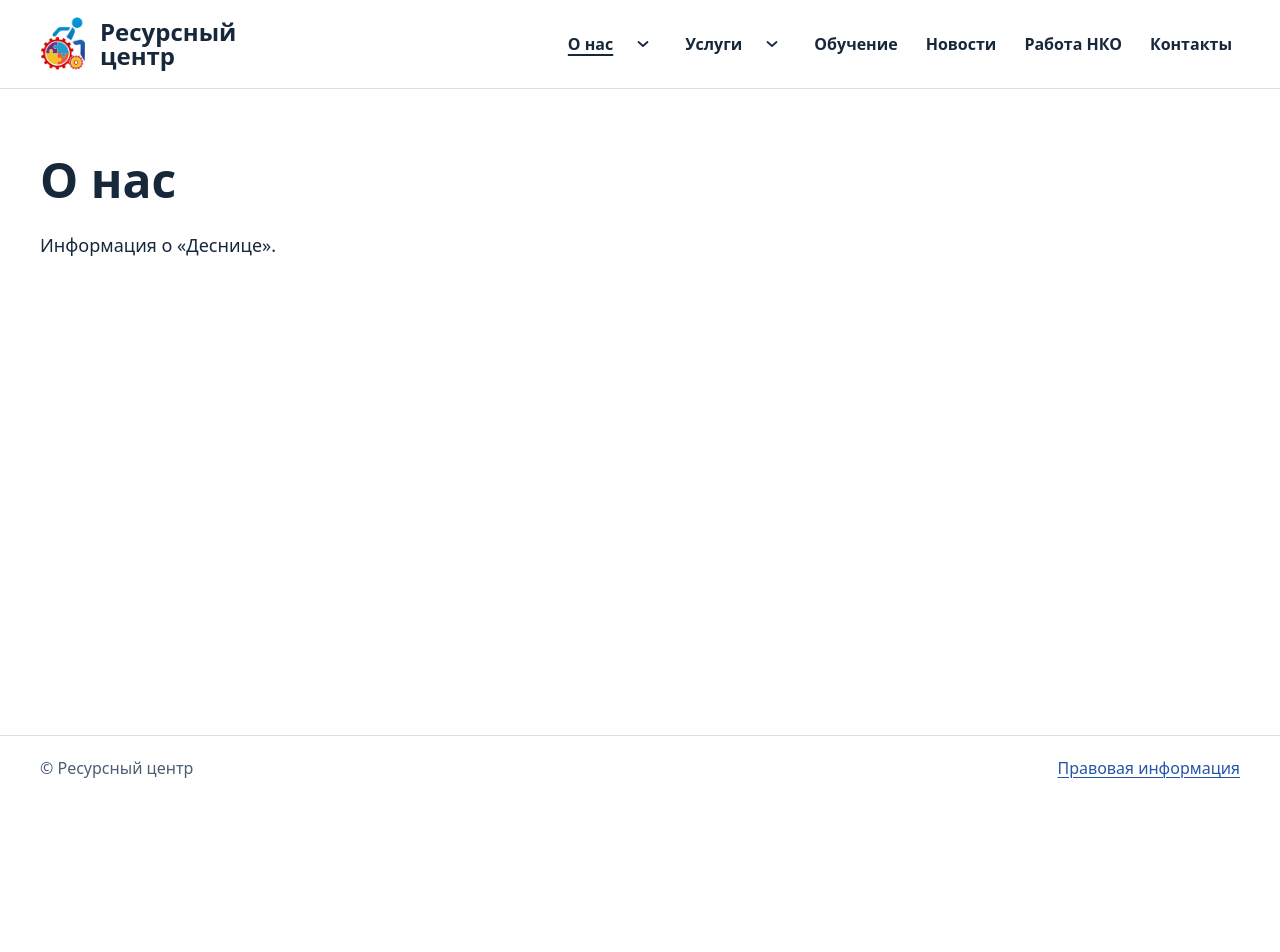
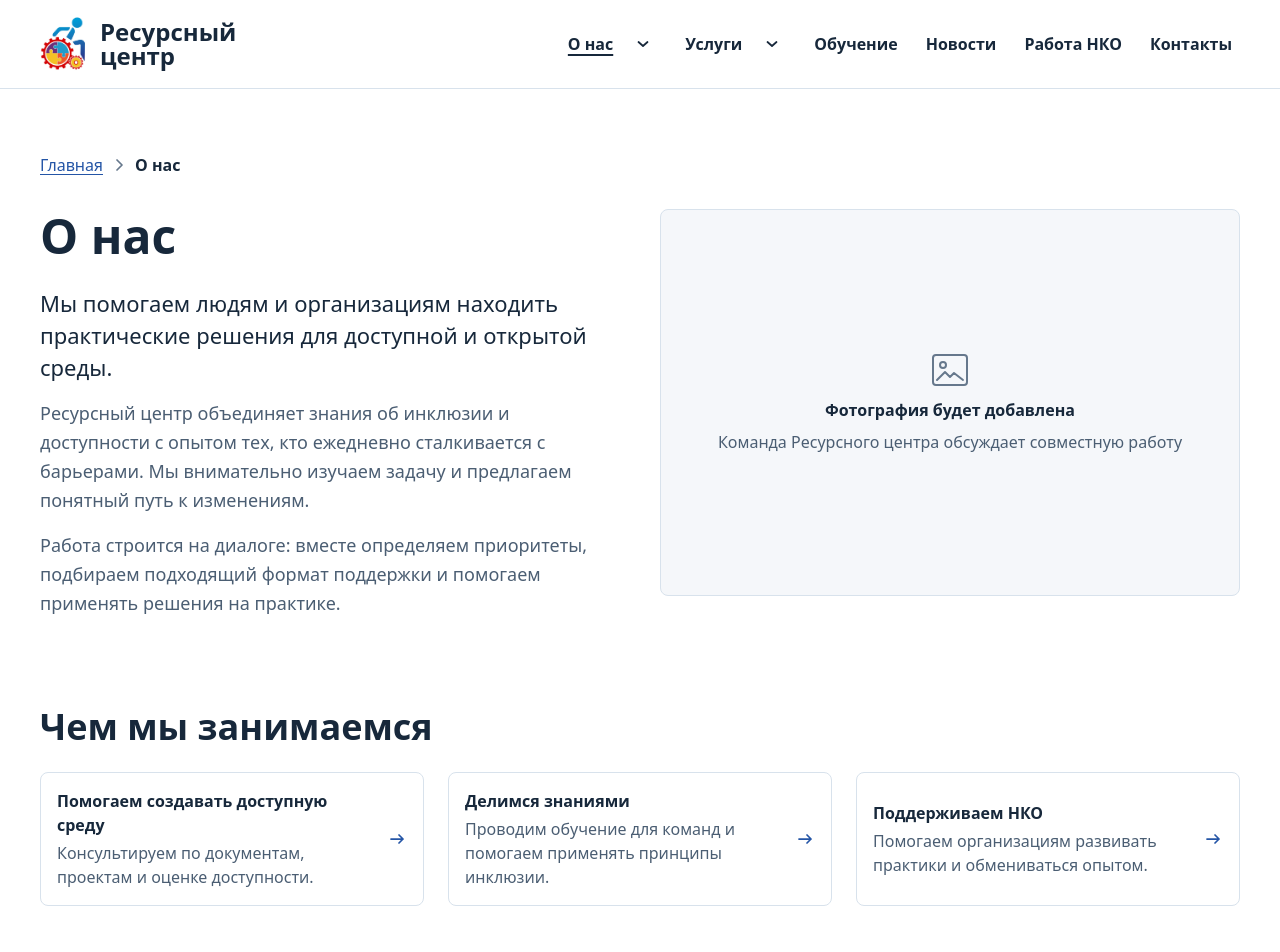
Before and after one commit to Jefrry/desnica, a Nuxt app in the folder apps/web/: page /about in a window 1280 px wide. Shown: the top 952 px of the page. Before the commit the page ends 800 px from the top, so only its background shows below. Built offline with nearby package versions, Linux system fonts and the light colour scheme.

Commit message:
about and mission pages

```diff
--- /dev/null
+++ b/apps/web/app/components/about/AboutLinkCard.vue
@@ -0,0 +1,43 @@
+<script setup lang="ts">
+import type { RouteLocationRaw } from 'vue-router'
+
+defineOptions({ name: 'AboutLinkCard' })
+
+defineProps<{
+  to: RouteLocationRaw
+  title: string
+  description: string
+}>()
+</script>
+
+<template>
+  <NuxtLink
+    :to="to"
+    :aria-label="title"
+    class="group flex h-full min-h-control min-w-0 items-center gap-3 rounded-card border border-border-subtle bg-surface p-4 text-ink no-underline transition-colors hover:border-brand hover:bg-surface-accent hover:text-ink hover:no-underline"
+  >
+    <span class="min-w-0 flex-1">
+      <span class="block text-control font-semibold [overflow-wrap:anywhere]">
+        {{ title }}
+      </span>
+      <span class="mt-1 block text-caption font-normal text-muted [overflow-wrap:anywhere]">
+        {{ description }}
+      </span>
+    </span>
+
+    <svg
+      class="size-5 shrink-0 text-brand transition-colors group-hover:text-brand-hover"
+      viewBox="0 0 20 20"
+      fill="none"
+      aria-hidden="true"
+    >
+      <path
+        d="M4 10h12m-4-4 4 4-4 4"
+        stroke="currentColor"
+        stroke-width="1.75"
+        stroke-linecap="round"
+        stroke-linejoin="round"
+      />
+    </svg>
+  </NuxtLink>
+</template>
--- /dev/null
+++ b/apps/web/app/constants/mocks/mission.ts
@@ -0,0 +1,14 @@
+export const previewMissionPrinciples = [
+  {
+    title: 'Уважение к человеку',
+    body: 'Слушаем опыт людей, признаём разные потребности и ищем решения без готовых предположений.',
+  },
+  {
+    title: 'Доступность на практике',
+    body: 'Переводим общие принципы в понятные действия, которые можно применять в ежедневной работе.',
+  },
+  {
+    title: 'Сотрудничество',
+    body: 'Объединяем знания участников и поддерживаем изменения, за которые команда готова отвечать вместе.',
+  },
+] as const
--- a/apps/web/app/pages/about/index.vue
+++ b/apps/web/app/pages/about/index.vue
@@ -1,21 +1,149 @@
 <script setup lang="ts">
-import { useSeoMeta } from '#imports'
+import { useHead, useRequestURL, useSeoMeta } from '#imports'
+import { TEAM_MEMBERS } from '~/constants/team'
 
 defineOptions({ name: 'AboutIndexPage' })
 
+const requestUrl = useRequestURL()
+
 useSeoMeta({
   title: 'О нас',
-  description: 'Информация о «Деснице».',
+  description: 'О Ресурсном центре, направлениях работы, команде и подходе к сотрудничеству.',
+})
+
+useHead({
+  link: [{ rel: 'canonical', href: new URL('/about', requestUrl.origin).toString() }],
 })
 </script>
 
 <template>
-  <article class="page-section">
-    <header>
-      <h1>О нас</h1>
-    </header>
-    <p>
-      Информация о «Деснице».
-    </p>
-  </article>
+  <div>
+    <Container>
+      <Breadcrumbs
+        :items="[
+          { label: 'Главная', to: '/' },
+          { label: 'О нас' },
+        ]"
+        class="mb-8"
+      />
+
+      <PageIntro
+        title="О нас"
+        lead="Мы помогаем людям и организациям находить практические решения для доступной и открытой среды."
+        :media="{
+          assetId: 'team-meeting',
+          alt: 'Команда Ресурсного центра обсуждает совместную работу',
+          width: 720,
+          height: 480,
+          loading: 'eager',
+        }"
+      >
+        <template #body>
+          <p>
+            Ресурсный центр объединяет знания об инклюзии и доступности с опытом тех, кто ежедневно сталкивается с барьерами. Мы внимательно изучаем задачу и предлагаем понятный путь к изменениям.
+          </p>
+          <p class="mb-0">
+            Работа строится на диалоге: вместе определяем приоритеты, подбираем подходящий формат поддержки и помогаем применять решения на практике.
+          </p>
+        </template>
+      </PageIntro>
+
+      <section
+        class="mt-12 tablet:mt-16"
+        aria-labelledby="about-directions-heading"
+      >
+        <h2 id="about-directions-heading">
+          Чем мы занимаемся
+        </h2>
+        <ul class="m-0 grid list-none gap-4 p-0 tablet:grid-cols-3 tablet:gap-6">
+          <li>
+            <AboutLinkCard
+              to="/services"
+              title="Помогаем создавать доступную среду"
+              description="Консультируем по документам, проектам и оценке доступности."
+            />
+          </li>
+          <li>
+            <AboutLinkCard
+              to="/training"
+              title="Делимся знаниями"
+              description="Проводим обучение для команд и помогаем применять принципы инклюзии."
+            />
+          </li>
+          <li>
+            <AboutLinkCard
+              to="/ngo"
+              title="Поддерживаем НКО"
+              description="Помогаем организациям развивать практики и обмениваться опытом."
+            />
+          </li>
+        </ul>
+      </section>
+
+      <section
+        class="mt-12 tablet:mt-16"
+        aria-labelledby="about-team-heading"
+      >
+        <h2 id="about-team-heading">
+          Наша команда
+        </h2>
+        <p class="max-w-[46rem] text-muted">
+          Над задачами работают специалисты с разными компетенциями. Вместе они помогают увидеть ситуацию с разных сторон и перейти от обсуждения к практическим решениям.
+        </p>
+        <ul class="m-0 grid list-none gap-4 p-0 tablet:grid-cols-3 tablet:gap-6">
+          <li
+            v-for="member in TEAM_MEMBERS"
+            :key="member.assetId"
+            class="min-w-0"
+          >
+            <PersonCard
+              :asset-id="member.assetId"
+              :alt="member.alt"
+              :role="member.role"
+            />
+          </li>
+        </ul>
+      </section>
+
+      <section
+        class="mt-12 tablet:mt-16"
+        aria-labelledby="about-related-heading"
+      >
+        <h2 id="about-related-heading">
+          Узнайте больше
+        </h2>
+        <ul class="m-0 grid list-none gap-4 p-0 tablet:grid-cols-3 tablet:gap-6">
+          <li>
+            <AboutLinkCard
+              to="/about/mission"
+              title="Наша миссия"
+              description="Принципы, которые определяют нашу работу."
+            />
+          </li>
+          <li>
+            <AboutLinkCard
+              to="/about/documents"
+              title="Уставные документы"
+              description="Документы Ресурсного центра и их текстовые версии."
+            />
+          </li>
+          <li>
+            <AboutLinkCard
+              to="/about/reports"
+              title="Годовая отчётность"
+              description="Материалы о работе центра по годам."
+            />
+          </li>
+        </ul>
+      </section>
+    </Container>
+
+    <ContactBand
+      class="mt-12 tablet:mt-16"
+      title="Давайте работать вместе"
+      text="Расскажите о своей задаче — обсудим, какой формат поддержки подойдёт лучше всего."
+      cta-label="Связаться с нами"
+      cta-to="/contacts"
+    />
+  </div>
 </template>
--- /dev/null
+++ b/apps/web/app/pages/about/mission.vue
@@ -0,0 +1,73 @@
+<script setup lang="ts">
+import { useHead, useRequestURL, useSeoMeta } from '#imports'
+import { previewMissionPrinciples } from '~/constants/mocks/mission'
+
+defineOptions({ name: 'AboutMissionPage' })
+
+const requestUrl = useRequestURL()
+
+useSeoMeta({
+  title: 'Наша миссия',
+  description: 'Миссия и принципы Ресурсного центра.',
+})
+
+useHead({
+  link: [{ rel: 'canonical', href: new URL('/about/mission', requestUrl.origin).toString() }],
+})
+</script>
+
+<template>
+  <div>
+    <Container>
+      <Breadcrumbs
+        :items="[
+          { label: 'Главная', to: '/' },
+          { label: 'О нас', to: '/about' },
+          { label: 'Наша миссия' },
+        ]"
+        class="mb-8"
+      />
+
+      <PageIntro
+        title="Наша миссия"
+        lead="Помогать людям и организациям создавать среду, в которой доступность становится естественной частью повседневной жизни."
+        :media="{
+          assetId: 'mission-together',
+          alt: 'Люди вместе обсуждают доступность пространства',
+          width: 720,
+          height: 480,
+          loading: 'eager',
+        }"
+      >
+        <template #body>
+          <p class="mb-0">
+            Мы соединяем опыт людей, профессиональные знания и готовность команд меняться, чтобы полезные решения становились устойчивой практикой.
+          </p>
+        </template>
+      </PageIntro>
+
+      <section
+        class="mt-12 tablet:mt-16"
+        aria-labelledby="mission-principles-heading"
+      >
+        <h2 id="mission-principles-heading">
+          Наши принципы
+        </h2>
+        <PrincipleList :items="previewMissionPrinciples" />
+      </section>
+
+      <QuoteBlock
+        class="mt-12 tablet:mt-16"
+        text="Доступность начинается с внимания к человеку и становится реальностью, когда мы действуем вместе."
+      />
+    </Container>
+
+    <ContactBand
+      class="mt-12 tablet:mt-16"
+      title="Начнём с вашей задачи"
+      text="Свяжитесь с нами, чтобы обсудить ситуацию и определить следующий шаг."
+      cta-label="Обсудить сотрудничество"
+      cta-to="/contacts"
+    />
+  </div>
+</template>
```
Also changed, not shown: 1 other file (tests, documents, lock files or other folders).
